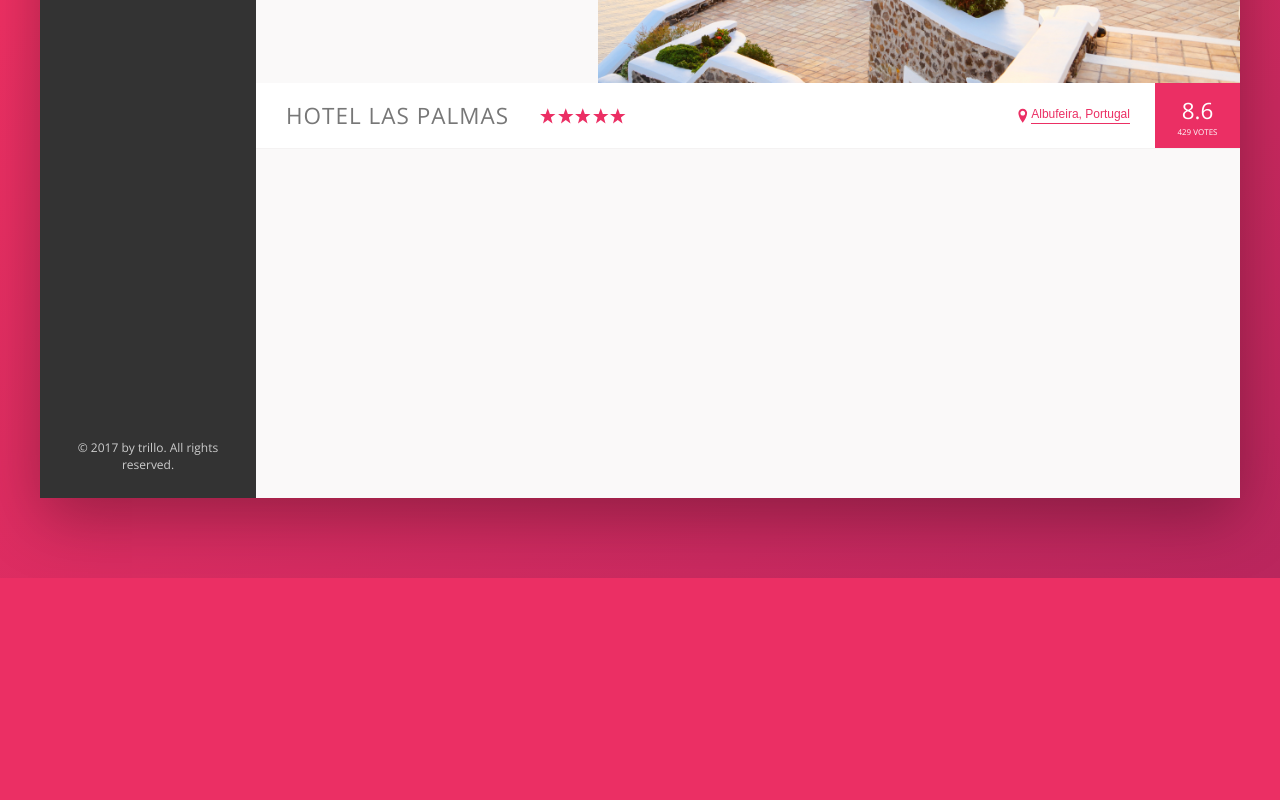
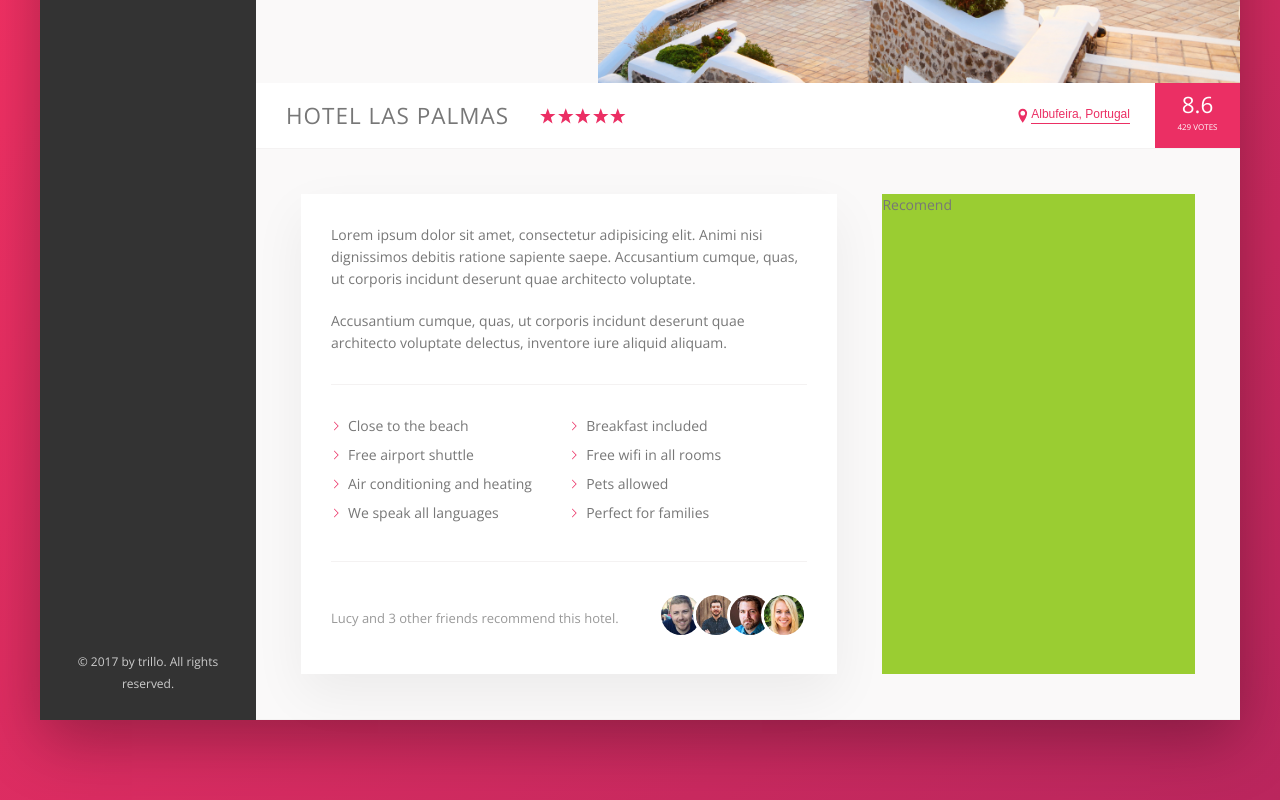
Before and after one commit to eugenekhristo/advanced-sass-css, a website: page Trillo/index.html in a window 1280 px wide. Shown: the part 452-1252 px from the top of the page. Before the commit the page ends 1030 px from the top, so only its background shows below. Drawn offline with nearby package versions, Linux system fonts and the light colour scheme.

Commit message:
Review section is done

```diff
--- a/Trillo/index.html
+++ b/Trillo/index.html
@@ -146,6 +146,43 @@
             </div>
           </div>
 
+          <div class="detail">
+            <div class="description">
+                <p class="paragraph">
+                    Lorem ipsum dolor sit amet, consectetur adipisicing elit. Animi nisi dignissimos debitis ratione sapiente saepe.
+                    Accusantium cumque, quas, ut corporis incidunt deserunt quae architecto voluptate.
+                </p>
+                <p class="paragraph">
+                    Accusantium cumque, quas, ut corporis incidunt deserunt quae architecto voluptate delectus,
+                    inventore iure aliquid aliquam.
+                </p>
+                <ul class="list">
+                    <li class="list__item">Close to the beach</li>
+                    <li class="list__item">Breakfast included</li>
+                    <li class="list__item">Free airport shuttle</li>
+                    <li class="list__item">Free wifi in all rooms</li>
+                    <li class="list__item">Air conditioning and heating</li>
+                    <li class="list__item">Pets allowed</li>
+                    <li class="list__item">We speak all languages</li>
+                    <li class="list__item">Perfect for families</li>
+                </ul>
+                <div class="recommend">
+                    <p class="recommend__count">
+                        Lucy and 3 other friends recommend this hotel.
+                    </p>
+                    <div class="recommend__friends">
+                        <img src="img/user-3.jpg" alt="Friend 1" class="recommend__photo">
+                        <img src="img/user-4.jpg" alt="Friend 2" class="recommend__photo">
+                        <img src="img/user-5.jpg" alt="Friend 3" class="recommend__photo">
+                        <img src="img/user-6.jpg" alt="Friend 4" class="recommend__photo">
+                    </div>
+                </div>
+            </div>
+
+            <div class="review">Recomend</div>
+          </div>
+
+
         </main>
       </div>
     </div>
--- a/Trillo/sass/_base.scss
+++ b/Trillo/sass/_base.scss
@@ -13,6 +13,9 @@
   --color-grey-dark-3: #999;
 
   --shadow-dark: 0 2rem 6rem rgba(0,0,0,.3);
+  --shadow-light: 0 2rem 5rem rgba(0,0,0,.06);
+
+  --line: 1px solid  var(--color-grey-light-2);
 }
 
 *,
@@ -31,7 +34,7 @@ html {
 body {
   font-family: 'Open Sans', sans-serif;
   font-weight: 400;
-  // line-height: 1.6rem;
+  line-height: 2.2rem;
   color: var(--color-grey-dark-2);
   min-height: 100vh;
   background: var(--color-primary)
--- a/Trillo/sass/_components.scss
+++ b/Trillo/sass/_components.scss
@@ -277,3 +277,90 @@
     box-shadow: none;
   }
 }
+
+/////// DESCRIPTION
+//////////////////////////////////////////////////////
+.description {
+  background-color: #fff;
+  margin-right: 4.5rem;
+  padding: 3rem;
+  box-shadow: var(--shadow-light);
+  flex: 0 0 60%;
+}
+
+.review {
+  background-color: yellowgreen;
+  flex: 1;
+}
+
+/////// PARAGRAPH
+//////////////////////////////////////////////////////
+.paragraph {
+  line-height: 2.2rem;
+}
+
+.paragraph:not(:last-of-type) {
+  margin-bottom: 2rem;
+}
+
+/////// LIST
+//////////////////////////////////////////////////////
+.list {
+  list-style: none;
+  margin: 3rem 0;
+  padding: 3rem 0;
+  border-top: var(--line);
+  border-bottom: var(--line);
+  display: flex;
+  flex-wrap: wrap;
+
+  &__item {
+    flex: 0 0 50%;
+    margin-bottom: 0.7rem;
+
+    &::before {
+      content: "";
+      width: 1rem;
+      height: 1rem;
+      margin-right: .7rem;
+      display: inline-block;
+
+      // for older browsers
+      // background-image: url('../img/chevron-thin-right.svg');
+      // background-size: cover;
+
+      // for modern browsers
+      background-color: var(--color-primary);
+      -webkit-mask-image: url('../img/chevron-thin-right.svg');
+      -webkit-mask-size: contain;
+      mask-image: url('../img/chevron-thin-right.svg');
+      mask-size: contain;
+    }
+  }
+}
+
+/////// RECOMMEND
+//////////////////////////////////////////////////////
+.recommend {
+  font-size: 1.3rem;
+  color: var(--color-grey-dark-3);
+  display: flex;
+  align-items: center;
+
+  &__count {
+    margin-right: auto;
+  }
+
+  &__photo {
+    display: inline-block;
+    width: 4rem;
+    height: 4rem;
+    border-radius: 50%;
+    border: 3px solid #fff;
+    box-sizing: content-box;
+
+    &:not(:last-child) {
+      margin-right: -1.5rem;
+    }
+  }
+}
--- a/Trillo/sass/_layout.scss
+++ b/Trillo/sass/_layout.scss
@@ -30,7 +30,12 @@
 
 .hotel-view {
   flex: 1;
+}
 
-  // FIXME: for testing purposes
-  height: 80rem;
+.detail {
+  font-size: 1.4rem;
+  display: flex;
+  padding: 4.5rem;
+  background-color: var(--color-grey-light-1);
+  border-bottom: var(--line);
 }
```
Also changed, not shown: Trillo/css/style.css, Trillo/img/chevron-thin-right.svg (added).
